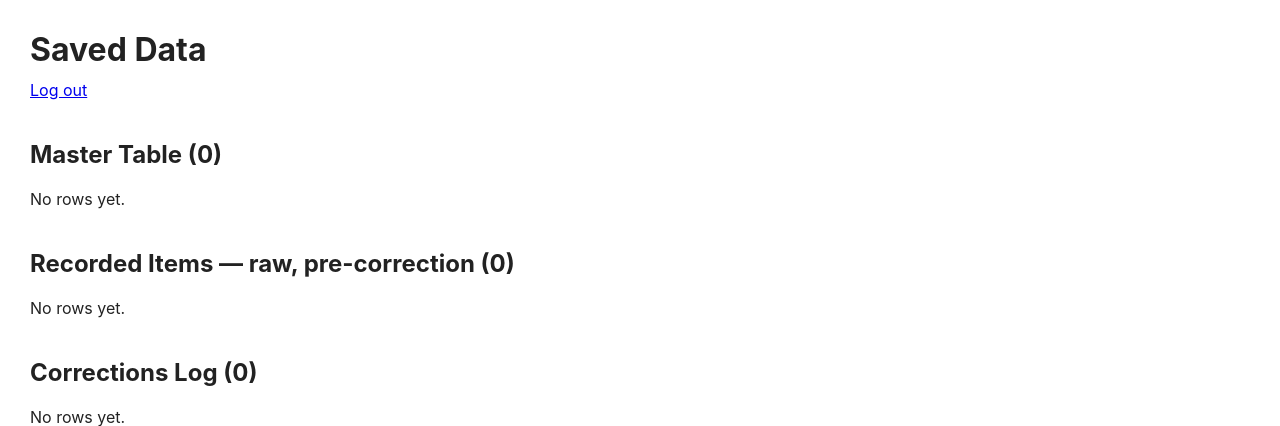
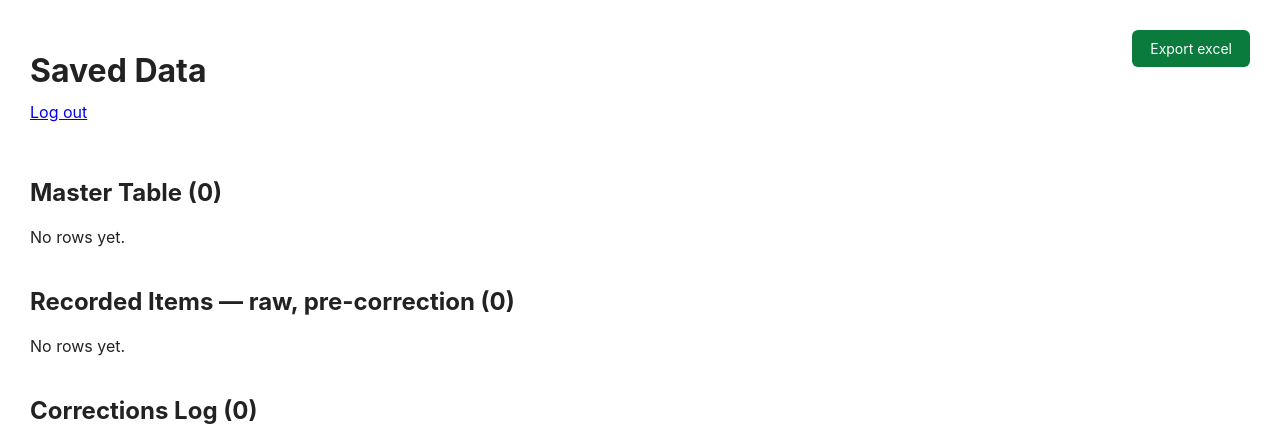
Before and after one commit to Ahsana-fragrantsouq/Perfume_Photo_Extractor, a Flask app: page /admin/data in a window 1280 px wide. Shown: the top 426 px of the page. Run offline with Flask 3, Linux system fonts and the light colour scheme; the visitor is signed in with stand-in values (Sample User, id 1); data that the repository does not hold is empty; some libraries are stand-ins or nearby versions.

Commit message:
add export excel button

```diff
--- a/app.py
+++ b/app.py
@@ -3,9 +3,10 @@ import base64
 import json
 import re
 import io
+from datetime import datetime
 from functools import wraps
 
-from flask import Flask, request, jsonify, render_template, session, redirect, url_for
+from flask import Flask, request, jsonify, render_template, session, redirect, url_for, send_file
 from werkzeug.security import check_password_hash
 from PIL import Image, ImageOps
 import pillow_heif
@@ -428,6 +429,54 @@ def admin_data():
     )
 
 
+@app.route("/admin/export-excel")
+@login_required
+def admin_export_excel():
+    """Downloads an Excel file with three sheets: Master Table, Recorded Items, Corrections Log."""
+    from openpyxl import Workbook
+    from openpyxl.styles import Font
+
+    try:
+        sheets = [
+            ("Master Table", db.get_master_items(limit=100000),
+             ["id", "shop_name", "brand", "name", "size", "concentration", "gender", "condition", "sku", "product_name", "image_url", "updated_at"]),
+            ("Recorded Items", db.get_recorded_items(limit=100000),
+             ["id", "shop_name", "brand", "name", "size", "concentration", "gender", "condition", "created_at"]),
+            ("Corrections Log", db.get_all_corrections(limit=100000),
+             ["id", "shop_name", "item_context", "field_name", "original_value", "corrected_value", "created_at"]),
+        ]
+    except Exception as e:
+        return f"Database error: {str(e)}", 502
+
+    wb = Workbook()
+    wb.remove(wb.active)
+    for title, rows, columns in sheets:
+        ws = wb.create_sheet(title)
+        ws.append(columns)
+        for c in ws[1]:
+            c.font = Font(bold=True)
+        for row in rows:
+            values = []
+            for col in columns:
+                v = row.get(col) if hasattr(row, "get") else row[col]
+                if isinstance(v, datetime) and v.tzinfo is not None:
+                    v = v.replace(tzinfo=None)   # Excel can't store timezones
+                values.append(v)
+            ws.append(values)
+        ws.freeze_panes = "A2"
+        for i, col in enumerate(columns, start=1):
+            width = max([len(str(col))] + [len(str(r.get(col) if hasattr(r, "get") else r[col] or "")) for r in rows[:200]])
+            ws.column_dimensions[ws.cell(row=1, column=i).column_letter].width = min(max(width + 2, 8), 50)
+        print(f"[export] Sheet '{title}': {len(rows)} row(s)")
+
+    buf = io.BytesIO()
+    wb.save(buf)
+    buf.seek(0)
+    filename = f"perfume-saved-data-{datetime.now().strftime('%Y-%m-%d')}.xlsx"
+    return send_file(buf, as_attachment=True, download_name=filename,
+                     mimetype="application/vnd.openxmlformats-officedocument.spreadsheetml.sheet")
+
+
 @app.route("/admin/create-in-airtable", methods=["POST"])
 @api_login_required
 def admin_create_in_airtable():
--- a/templates/admin_data.html
+++ b/templates/admin_data.html
@@ -27,6 +27,9 @@
   .status-msg { margin-top: 10px; font-size: 13px; }
   .status-ok { color: #1a7a1a; }
   .status-error { color: #b00020; }
+  .page-head { display: flex; justify-content: space-between; align-items: flex-start; gap: 12px; }
+  .export-btn { background: #0a7a3d; color: #fff; text-decoration: none; padding: 10px 18px; border-radius: 6px; font-size: 14px; white-space: nowrap; }
+  .export-btn:hover { background: #086531; }
   .table-scroll { overflow-x: auto; }   /* wide tables scroll sideways on phones */
 
   @media (max-width: 700px) {
@@ -38,8 +41,13 @@
 </head>
 <body>
 
-<h1>Saved Data</h1>
-<p style="margin-top:-10px;"><a href="{{ url_for('logout') }}">Log out</a></p>
+<div class="page-head">
+  <div>
+    <h1>Saved Data</h1>
+    <p style="margin-top:-10px;"><a href="{{ url_for('logout') }}">Log out</a></p>
+  </div>
+  <a href="{{ url_for('admin_export_excel') }}" class="export-btn" id="exportBtn">Export excel</a>
+</div>
 
 <!--
 DISABLED — Full Reset section. Backend route (/admin/clear-all in app.py,
@@ -121,6 +129,8 @@ the "Full reset" JS block further down.
 {{ render_table(corrections, ["id", "shop_name", "item_context", "field_name", "original_value", "corrected_value", "created_at"], {}, "corrections") }}
 
 <script>
+document.getElementById("exportBtn").addEventListener("click", () => console.log("[export] Downloading Excel file of all saved data"));
+
 // Highlight SKU cells that have been changed from their original value
 document.querySelectorAll(".sku-input").forEach(input => {
   input.addEventListener("input", () => {
```
